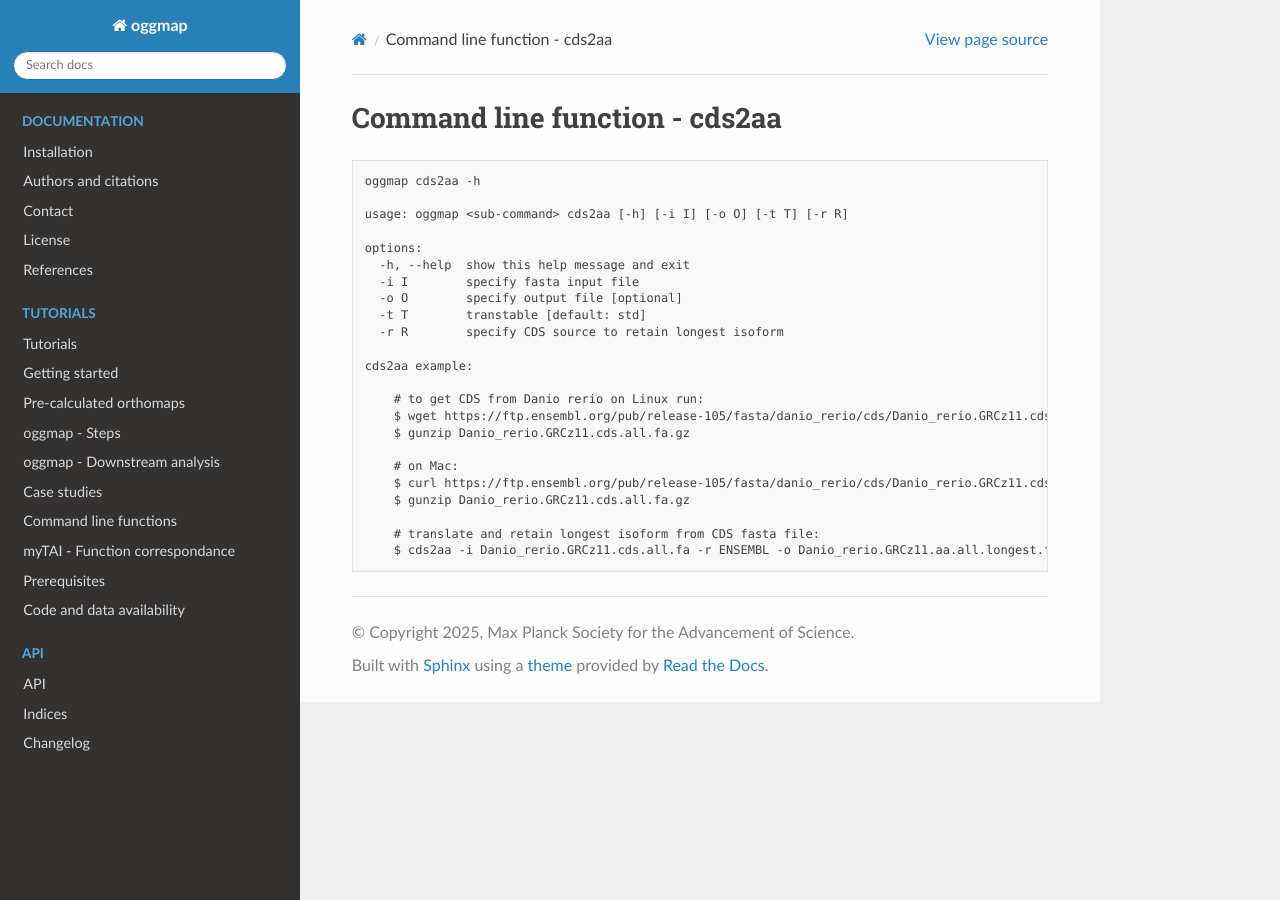
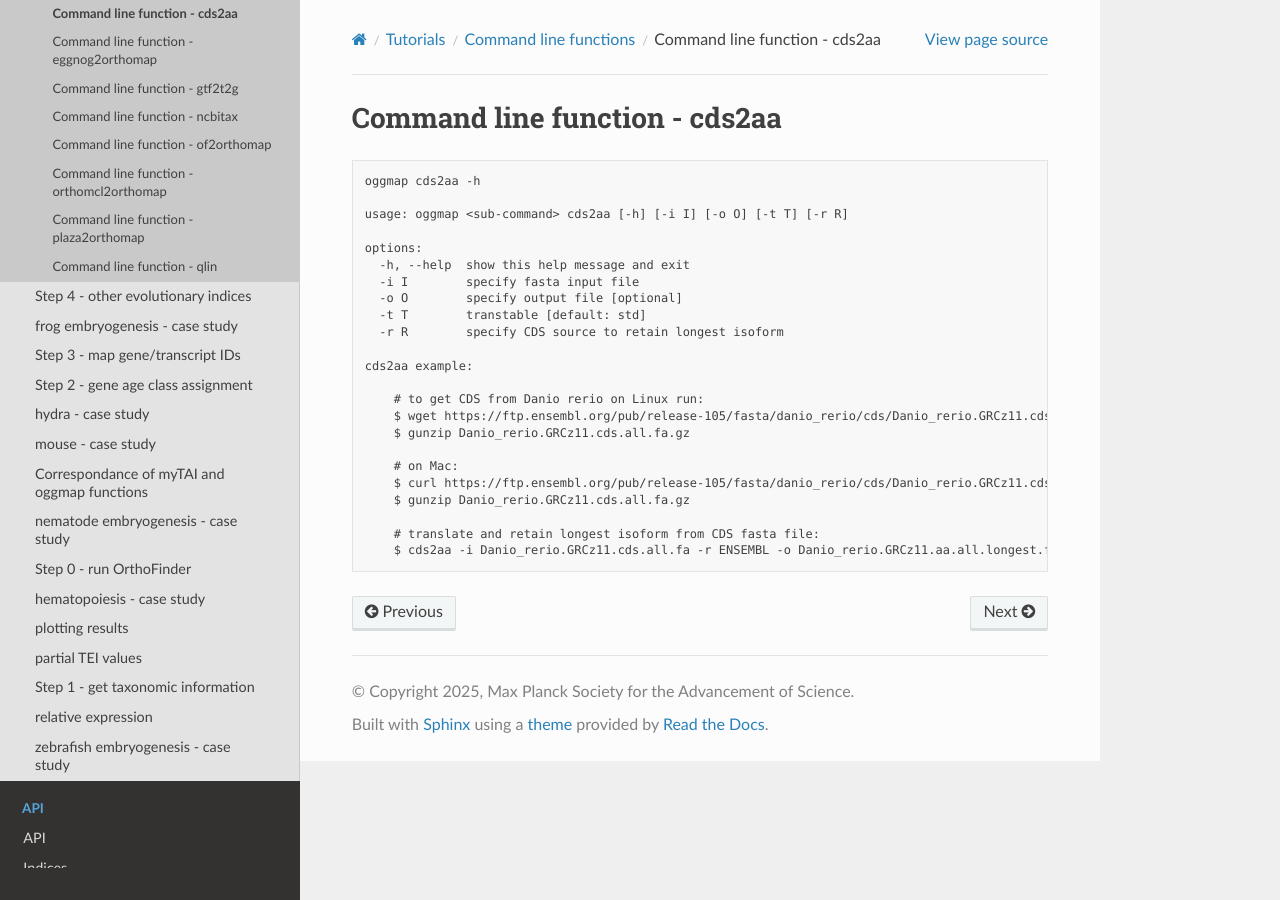
Before and after one commit to kullrich/oggmap, a Sphinx documentation site: the page built from docs/tutorials/commandline.cds2aa.rst, in a window 1280 px wide. Built offline with Sphinx 7.4.7 and the Read the Docs theme 3.1.0, drawn with Linux system fonts in a browser that asks for light colours; pages that are not in the unit, such as notebooks, are missing from menus.

Commit message:
resolve readthedocs

```diff
--- a/docs/tutorials/index.rst
+++ b/docs/tutorials/index.rst
@@ -182,3 +182,23 @@ Code and data availability
 - We provide links for the notebook in each tutorial section.
 
 - You can download the demo input data in the notebooks using the :ref:`module_datasets`.
+
+.. toctree::
+
+    add_tei
+    commandline
+    evolutionary_indices
+    frog_example
+    geneset_overlap
+    get_orthomap
+    hydra_example
+    mouse_example
+    mytai
+    nematode_example
+    orthofinder
+    paul15_example
+    plotting
+    pstrata
+    query_lineage
+    relative_expression
+    zebrafish_example
```
